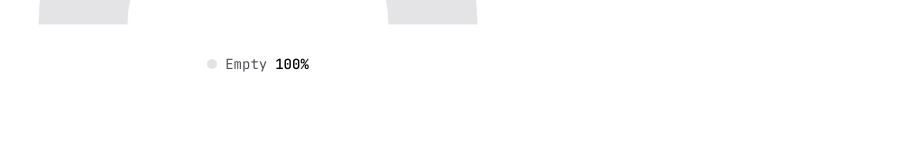
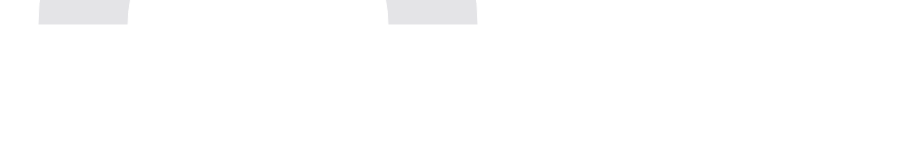
Before and after one commit to JackforJacks/equity, a Next.js app: page /dashboard in a window 1280 px wide. Shown: the part 294-438 px from the top of the page, without its empty margins (382-1280 px from the left). Built offline with nearby package versions, Linux system fonts and the light colour scheme.

Commit message:
Remove legend, show name only on hover tooltip

```diff
--- a/app/dashboard/page.tsx
+++ b/app/dashboard/page.tsx
@@ -72,21 +72,11 @@ export default function Dashboard() {
               ))}
             </Pie>
             <Tooltip
-              formatter={(value) => [`${value}%`, ""]}
+              formatter={(value, name) => [`${value}%`, name]}
               contentStyle={{ borderRadius: "8px", border: "1px solid #e4e4e7", fontSize: "13px" }}
             />
           </PieChart>
         </ResponsiveContainer>
-
-        <div className="flex flex-wrap justify-center gap-x-6 gap-y-2">
-          {portfolioData.map((d) => (
-            <div key={d.label} className="flex items-center gap-2">
-              <span className="h-2.5 w-2.5 rounded-full" style={{ backgroundColor: d.color }} />
-              <span className="text-sm text-zinc-600 dark:text-zinc-400">{d.label}</span>
-              <span className="text-sm font-medium text-black dark:text-white">{d.value}%</span>
-            </div>
-          ))}
-        </div>
       </main>
 
       <button className="fixed bottom-6 right-6 flex h-14 w-14 items-center justify-center rounded-full bg-black text-white shadow-lg transition-colors hover:bg-zinc-800 dark:bg-white dark:text-black dark:hover:bg-zinc-200">
```
